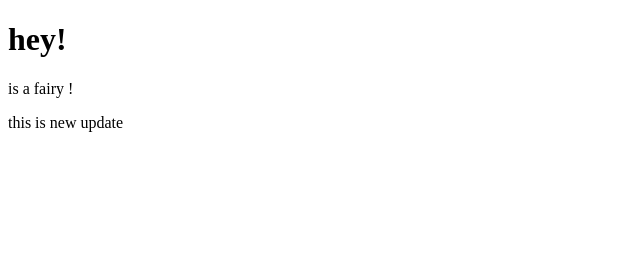
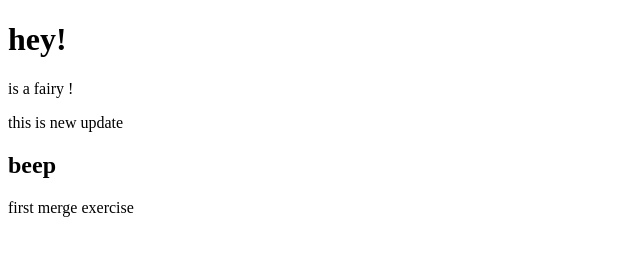
Before and after one commit to JenMWatt/gitjuly17, a plain HTML site: page index.html in a window 1280 px wide. Shown: the whole page, without its empty margins (0-640 px from the left). Drawn offline with Linux system fonts and the light colour scheme.

Commit message:
new text

```diff
--- a/index.html
+++ b/index.html
@@ -9,5 +9,7 @@
     <h1>hey!</h1>
     <p>is a fairy !</p>
     <p>this is new update</p>
+    <h2>beep</h2>
+    <p>first merge exercise</p>
 </body>
 </html>
```
